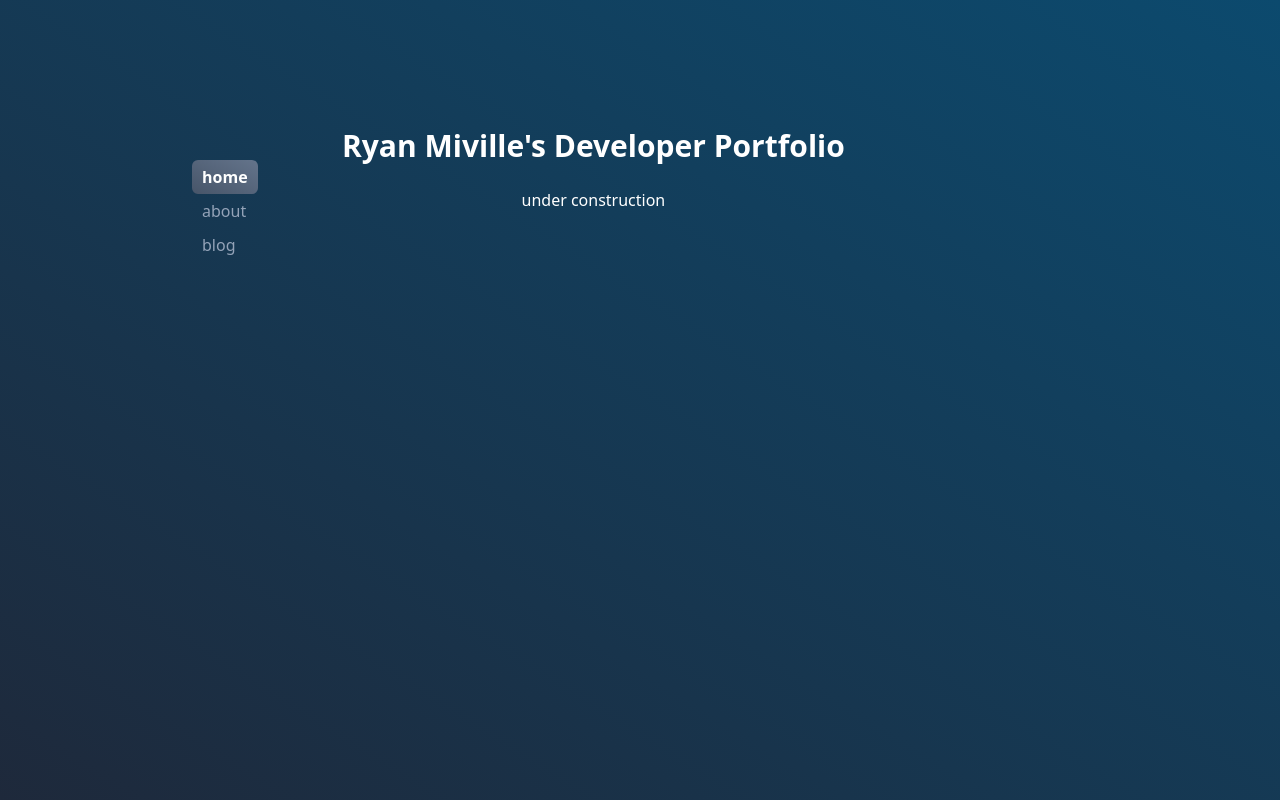
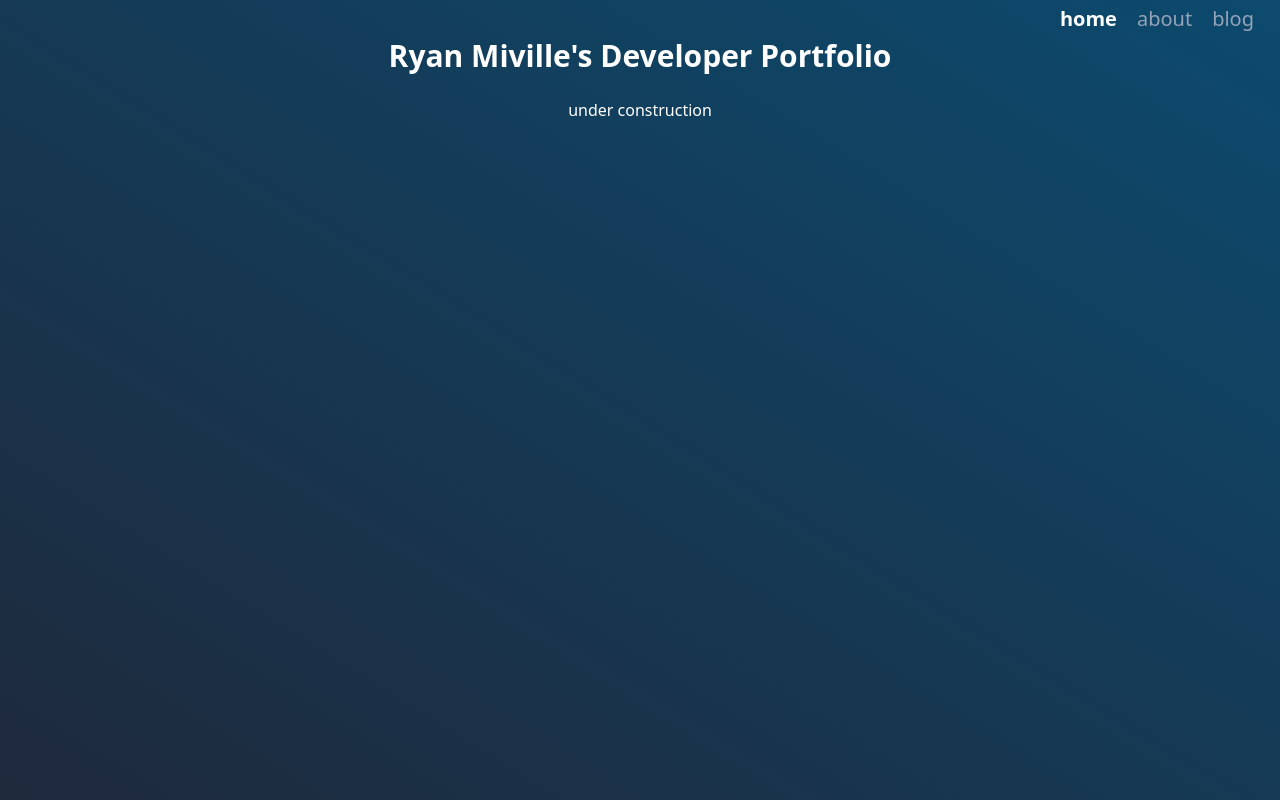
Before and after one commit to ryanmiville/rymi.dev, a Next.js app: page / in a window 1280 px wide. Built offline with nearby package versions, Linux system fonts and the light colour scheme.

Commit message:
gutted navbar styling

```diff
--- a/app/layout.tsx
+++ b/app/layout.tsx
@@ -1,6 +1,6 @@
 import './globals.css'
 
-import Navbar from '../components/navbar';
+import Nav from '../components/nav';
 
 export const metadata = {
   title: {
@@ -17,8 +17,9 @@ export default function RootLayout({
 }) {
   return (
     <html lang="en" className="bg-gradient-to-tr from-slate-800 to-sky-900 text-white h-screen">
-      <body className="antialiased max-w-4xl mb-40 flex flex-col md:flex-row mx-4 mt-8 md:mt-20 lg:mt-32 lg:mx-auto">
-        <Navbar />
+      {/* <body className="antialiased max-w-4xl mb-40 flex flex-col md:flex-row mx-4 mt-8 md:mt-20 lg:mt-32 lg:mx-auto"> */}
+      <body className="">
+        <Nav />
         <main>
           {children}
         </main>
--- /dev/null
+++ b/components/nav.tsx
@@ -0,0 +1,49 @@
+'use client';
+
+import clsx from 'clsx';
+import { usePathname } from 'next/navigation';
+import Link from 'next/link';
+
+const navItems = {
+  '/': {
+    name: 'home',
+  },
+  '/about': {
+    name: 'about',
+  },
+  '/blog': {
+    name: 'blog',
+  },
+};
+
+export default function Nav() {
+  let pathname = usePathname() || '/';
+  if (pathname.includes('/blog/')) {
+    pathname = '/blog';
+  }
+
+  return (
+          <nav id="nav" className="flex justify-end px-4 text-slate-400"  >
+              {Object.entries(navItems).map(([path, { name }]) => {
+                const isActive = path === pathname;
+                return (
+                  <Link
+                    key={path}
+                    href={path}
+                    className={clsx(
+                      'transition-all hover:text-slate-200 text-xl px-[10px] py-[5px]',
+                      {
+                      'text-white' : isActive,
+                        'font-bold': isActive,
+                      }
+                    )}
+                  >
+                    <span className={clsx({'text-white' : isActive})}>
+                      {name}
+                    </span>
+                  </Link>
+                );
+              })}
+          </nav>
+  );
+}
```
